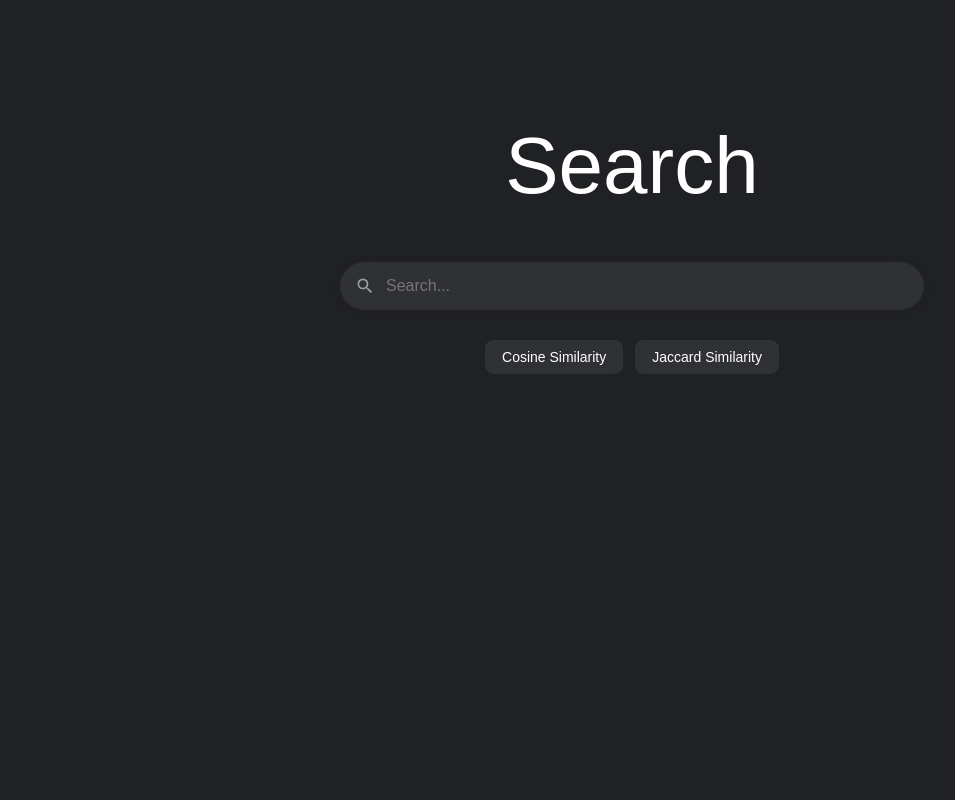
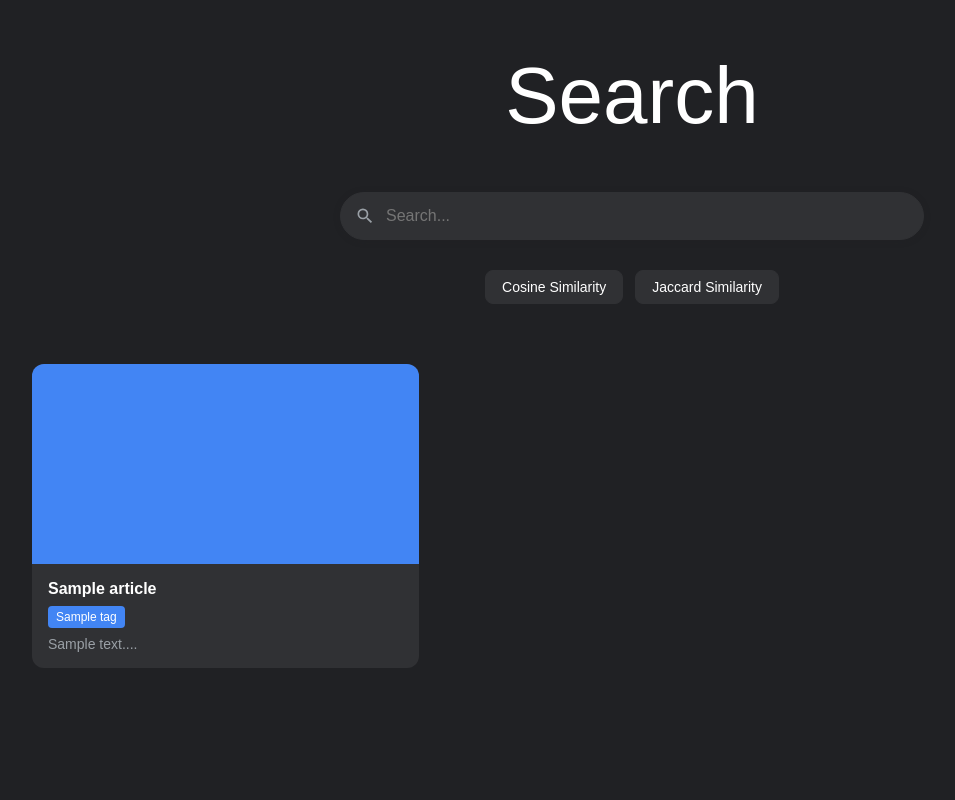
Before and after one commit to notsuperganang/MindSeek-Health-Search-Engine, a Flask app: template mycrawler/templates/index.html in a window 1280 px wide. Shown: the whole page, without its empty margins (8-963 px from the left). Run offline with Flask 3, Linux system fonts and the light colour scheme; the template is opened without the code that fills it: most values are stand-ins (such as "Sample title", 1, 10 or a date in 2020); parts of the project's set-up code (start-up, migrations or seed data) failed here and were passed over.

Commit message:
memperbaiki tampilan dan membuat listing

```diff
--- a/mycrawler/app.py
+++ b/mycrawler/app.py
@@ -4,6 +4,7 @@ import json
 from sklearn.metrics.pairwise import cosine_similarity
 import numpy as np
 from collections import defaultdict
+import random
 
 app = Flask(__name__)
 
@@ -14,6 +15,33 @@ with open('hasil_crawl.json', 'r', encoding='utf-8') as f:
 # Load the TF-IDF index
 with open('tfidf_index.json', 'r', encoding='utf-8') as f:
     tfidf_index = json.load(f)
+
+def extract_tags(content):
+    # Simple tag extraction based on common categories in the content
+    common_categories = ['Penyakit', 'Kesehatan', 'Kecantikan', 'Gizi', 'Olahraga', 'Lifestyle']
+    found_tags = []
+
+    for category in common_categories:
+        if category.lower() in content.lower():
+            found_tags.append(category)
+
+    return found_tags[:3]  # Limit to 3 tags
+
+def prepare_article_data(articles):
+    prepared_articles = []
+    for article in articles:
+        if article['title'] and article['content']:
+            tags = extract_tags(article['content'])
+            prepared_articles.append({
+                'title': article['title'].strip(),
+                'url': article['url'],
+                'content': article['content'].strip(),
+                'tags': tags or ['Artikel']  # Default tag if none found
+            })
+    # Shuffle the articles to get random ones each time
+    random.shuffle(prepared_articles)
+    return prepared_articles
+
 
 def calculate_cosine_similarity(query_vector, document_vector):
     # Buat set dari semua term yang ada di kedua vektor
@@ -73,7 +101,9 @@ def search(query, method='cosine'):
 
 @app.route('/')
 def home():
-    return render_template('index.html')
+    # Prepare articles for homepage
+    articles = prepare_article_data(crawled_data)
+    return render_template('index.html', articles=articles)
 
 @app.route('/search')
 def search_results():
--- a/mycrawler/static/app.js
+++ b/mycrawler/static/app.js
@@ -1,8 +1,8 @@
 // Static/app.js
 
 document.addEventListener("DOMContentLoaded", () => {
-    const items = document.querySelectorAll("#slider #list #item");
-    const thumbnails = document.querySelectorAll("#thumbnail #item");
+    const items = document.querySelectorAll(".slider .list .item");
+    const thumbnails = document.querySelectorAll("thumbnail item");
     let index = 0;
 
     document.getElementById("next").addEventListener("click", () => {
--- a/mycrawler/templates/index.html
+++ b/mycrawler/templates/index.html
@@ -1,4 +1,3 @@
-<!--index.html-->
 <!DOCTYPE html>
 <html lang="en">
 <head>
@@ -9,17 +8,21 @@
         body {
             margin: 0;
             padding: 0;
-        height: 100vh;
-        display: flex;
-        flex-direction: column;
-        align-items: center;
             font-family: Arial, sans-serif;
             background-color: #202124;
             color: white;
         }
 
+        .container {
+            display: flex;
+            flex-direction: column;
+            align-items: center;
+            padding: 0 20px;
+            min-height: 100vh;
+        }
+
         .logo-container {
-        margin-top: 15vh;
+            margin-top: 50px;
             margin-bottom: 20px;
         }
 
@@ -81,12 +84,13 @@
             display: flex;
             gap: 12px;
             justify-content: center;
+            margin-bottom: 40px;
         }
 
         .search-button {
             background-color: #303134;
             border: 1px solid #303134;
-        border-radius: 8px; /* Membuat tombol lebih rounded */
+            border-radius: 8px;
             color: white;
             font-size: 14px;
             padding: 8px 16px;
@@ -99,14 +103,108 @@
             box-shadow: 0 1px 3px rgba(23, 23, 23, 0.24);
         }
 
-      .search-button.active {
-        background-color: #8ab4f8;
-        color: #202124;
-        border-color: #8ab4f8;
+        .articles-container {
+            width: 100%;
+            max-width: 1200px;
+            margin: 0 auto;
+            padding-bottom: 50px;
+        }
+
+        .articles-grid {
+            display: grid;
+            grid-template-columns: repeat(3, 1fr);
+            gap: 20px;
+            padding: 20px 0;
+        }
+
+        .article-card {
+            background-color: #303134;
+            border-radius: 12px;
+            overflow: hidden;
+            transition: transform 0.2s;
+            cursor: pointer;
+            height: 100%;
+            display: flex;
+            flex-direction: column;
+        }
+
+        .article-card:hover {
+            transform: translateY(-4px);
+        }
+
+        .article-image {
+            width: 100%;
+            height: 200px;
+            background-color: #4285f4;
+        }
+
+        .article-content {
+            padding: 16px;
+            flex-grow: 1;
+            display: flex;
+            flex-direction: column;
+        }
+
+        .article-title {
+            font-size: 16px;
+            font-weight: bold;
+            margin-bottom: 8px;
+            color: white;
+        }
+
+        .article-tags {
+            display: flex;
+            gap: 8px;
+            margin-bottom: 8px;
+            flex-wrap: wrap;
+        }
+
+        .tag {
+            background-color: #4285f4;
+            color: white;
+            padding: 4px 8px;
+            border-radius: 4px;
+            font-size: 12px;
+        }
+
+        .article-description {
+            font-size: 14px;
+            color: #9aa0a6;
+            display: -webkit-box;
+            -webkit-line-clamp: 3;
+            -webkit-box-orient: vertical;
+            overflow: hidden;
+            flex-grow: 1;
+        }
+
+        @media (max-width: 1024px) {
+            .articles-grid {
+                grid-template-columns: repeat(2, 1fr);
+            }
+        }
+
+        @media (max-width: 640px) {
+            .articles-grid {
+                grid-template-columns: 1fr;
+            }
+
+            .logo {
+                font-size: 3rem;
+            }
+
+            .buttons-container {
+                flex-direction: column;
+                width: 100%;
+            }
+
+            .search-button {
+                width: 100%;
+            }
         }
     </style>
 </head>
 <body>
+    <div class="container">
         <div class="logo-container">
             <div class="logo">Search</div>
         </div>
@@ -114,45 +212,45 @@
         <form action="/search" method="GET" class="search-container">
             <div class="search-box-wrapper">
                 <div class="search-icon">
-          <svg
-            viewBox="0 0 24 24"
-            width="20"
-            height="20"
-            xmlns="http://www.w3.org/2000/svg"
-          >
+                    <svg viewBox="0 0 24 24" width="20" height="20" xmlns="http://www.w3.org/2000/svg">
                         <path
                             d="M15.5 14h-.79l-.28-.27A6.471 6.471 0 0 0 16 9.5 6.5 6.5 0 1 0 9.5 16c1.61 0 3.09-.59 4.23-1.57l.27.28v.79l5 4.99L20.49 19l-4.99-5zm-6 0C7.01 14 5 11.99 5 9.5S7.01 5 9.5 5 14 7.01 14 9.5 11.99 14 9.5 14z"
-              fill="#9aa0a6"
-            />
+                            fill="#9aa0a6" />
                     </svg>
                 </div>
-        <input
-          type="text"
-          name="q"
-          class="search-box"
-          placeholder="Search..."
-          autofocus
-        />
+                <input type="text" name="q" class="search-box" placeholder="Search..." autofocus />
             </div>
 
             <div class="buttons-container">
-        <button
-          type="submit"
-          name="method"
-          value="cosine"
-          class="search-button"
-        >
+                <button type="submit" name="method" value="cosine" class="search-button">
                     Cosine Similarity
                 </button>
-        <button
-          type="submit"
-          name="method"
-          value="jaccard"
-          class="search-button"
-        >
+                <button type="submit" name="method" value="jaccard" class="search-button">
                     Jaccard Similarity
                 </button>
             </div>
         </form>
+
+        <div class="articles-container">
+            <div class="articles-grid">
+                {% for article in articles[:9] %}
+                <div class="article-card" onclick="window.location.href='{{ article.url }}'">
+                    <div class="article-image"></div>
+                    <div class="article-content">
+                        <div class="article-title">{{ article.title }}</div>
+                        <div class="article-tags">
+                            {% for tag in article.tags %}
+                            <span class="tag">{{ tag }}</span>
+                            {% endfor %}
+                        </div>
+                        <div class="article-description">
+                            {{ article.content[:200] + '...' if article.content else '' }}
+                        </div>
+                    </div>
+                </div>
+                {% endfor %}
+            </div>
+        </div>
+    </div>
 </body>
 </html>
```
Lines whose indentation alone changed are shown as unchanged.
